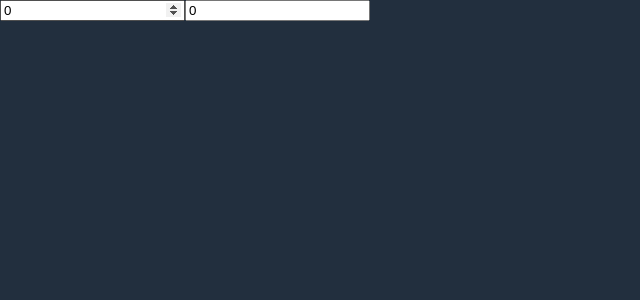
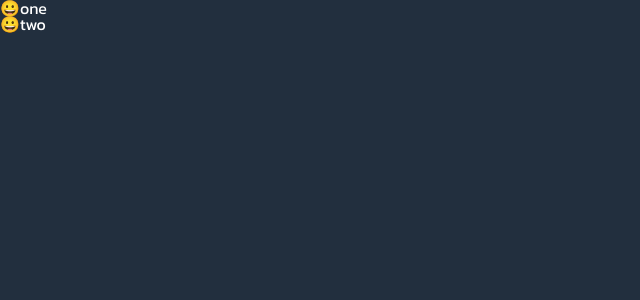
Before and after one commit to bona1122/react-masterclass, a React (Vite) app: page / in a window 1280 px wide. Shown: the top 300 px of the page, without its empty margins (0-640 px from the left). Built offline with nearby package versions, Linux system fonts and the light colour scheme.

Commit message:
Drag and drop usig react-beautiful-dnd

```diff
--- a/package.json
+++ b/package.json
@@ -13,6 +13,7 @@
     "apexcharts": "^3.45.2",
     "react": "^18.2.0",
     "react-apexcharts": "^1.4.1",
+    "react-beautiful-dnd": "^13.1.1",
     "react-dom": "^18.2.0",
     "react-helmet": "^6.1.0",
     "react-hook-form": "^7.50.1",
@@ -23,6 +24,7 @@
   },
   "devDependencies": {
     "@types/react": "^18.2.43",
+    "@types/react-beautiful-dnd": "^13.1.8",
     "@types/react-dom": "^18.2.17",
     "@types/react-helmet": "^6.1.11",
     "@types/react-router-dom": "^5.3.3",
--- a/src/App.tsx
+++ b/src/App.tsx
@@ -1,30 +1,33 @@
-import { useRecoilState } from "recoil";
-import { hourSelector, minutesState } from "./atoms";
-
+import { DragDropContext, Droppable, Draggable } from "react-beautiful-dnd";
 function App() {
-  const [minutes, setMinutes] = useRecoilState(minutesState);
-  const [hours, setHours] = useRecoilState(hourSelector);
-  const onMinutesChange = (event: React.FormEvent<HTMLInputElement>) => {
-    setMinutes(+event.currentTarget.value);
-  };
-  const onHoursChange = (event: React.FormEvent<HTMLInputElement>) => {
-    setHours(+event.currentTarget.value);
-  };
+  const onDragEnd = () => {};
   return (
-    <div>
-      <input
-        value={minutes}
-        onChange={onMinutesChange}
-        type="number"
-        placeholder="Minutes"
-      ></input>
-      <input
-        onChange={onHoursChange}
-        value={hours}
-        type="number"
-        placeholder="Hours"
-      ></input>
-    </div>
+    <DragDropContext onDragEnd={onDragEnd}>
+      <div>
+        <Droppable droppableId="one">
+          {(provided) => (
+            <ul ref={provided.innerRef} {...provided.droppableProps}>
+              <Draggable draggableId="first" index={0}>
+                {(provided) => (
+                  <li ref={provided.innerRef} {...provided.draggableProps}>
+                    <span {...provided.dragHandleProps}>😀</span>
+                    one
+                  </li>
+                )}
+              </Draggable>
+              <Draggable draggableId="second" index={1}>
+                {(provided) => (
+                  <li ref={provided.innerRef} {...provided.draggableProps}>
+                    <span {...provided.dragHandleProps}>😀</span>
+                    two
+                  </li>
+                )}
+              </Draggable>
+            </ul>
+          )}
+        </Droppable>
+      </div>
+    </DragDropContext>
   );
 }
 export default App;
--- a/src/atoms.tsx
+++ /dev/null
@@ -1,18 +0,0 @@
-import { atom, selector } from "recoil";
-
-export const minutesState = atom({
-  key: "minutesState",
-  default: 0,
-});
-
-export const hourSelector = selector<number>({
-  key: "hourSelector",
-  get: ({ get }) => {
-    const minutes = get(minutesState);
-    return minutes / 60;
-  },
-  set: ({ set }, newValue) => {
-    const minutes = Number(newValue) * 60;
-    set(minutesState, minutes);
-  },
-});
```
Also changed, not shown: 1 other file (tests, documents, lock files or other folders).
